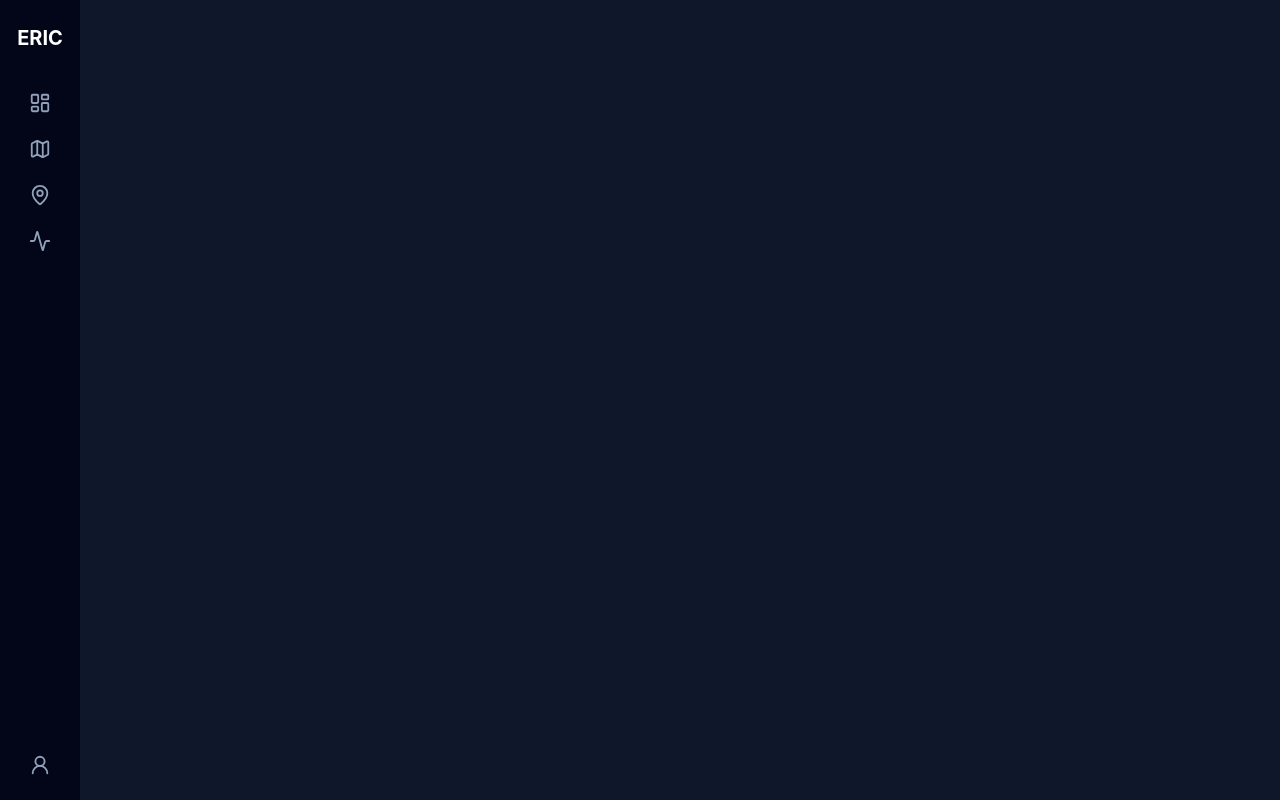
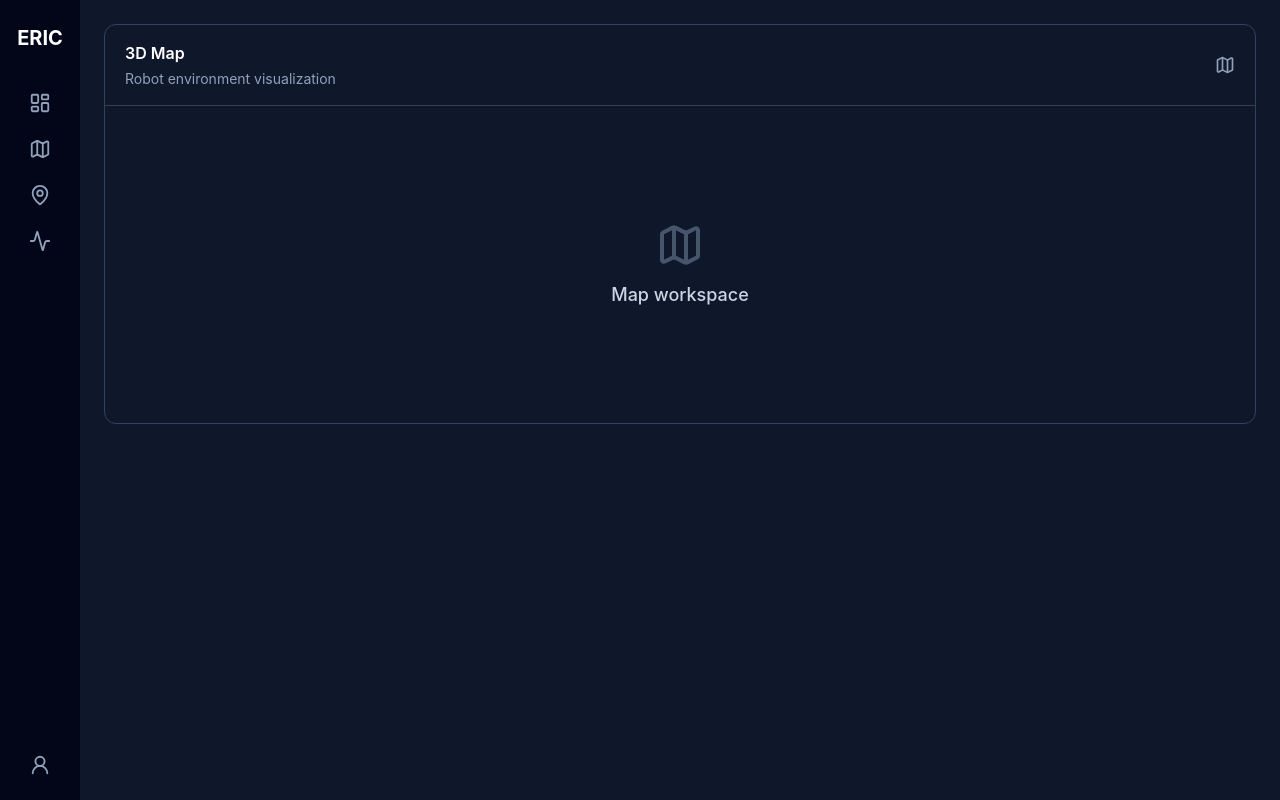
Before and after one commit to Deshrajparmar/FSD-Assignment, a React (Vite) app: page / in a window 1280 px wide. Built offline with nearby package versions, Linux system fonts and the light colour scheme.

Commit message:
MapCanvas component

```diff
--- a/src/App.jsx
+++ b/src/App.jsx
@@ -1,6 +1,7 @@
 
 import './App.css'
 import Sidebar from './components/Sidebar'
+import MapCanvas from './components/MapCanvas';
 function App() {
 
    return (
@@ -8,7 +9,7 @@ function App() {
       <Sidebar />
 
       <main className="flex-1 p-6 text-white">
-
+       <MapCanvas />
       </main>
     </div>
   );
--- /dev/null
+++ b/src/components/MapCanvas.jsx
@@ -0,0 +1,31 @@
+
+import { Map } from "lucide-react";
+
+function MapCanvas() {
+  return (
+    <section className="flex min-h-[400px] flex-1 flex-col overflow-hidden rounded-xl border border-slate-700 bg-slate-900">
+      <div className="flex items-center justify-between border-b border-slate-700 px-5 py-4">
+        <div>
+          <h2 className="font-semibold text-white">3D Map</h2>
+          <p className="mt-1 text-sm text-slate-400">
+            Robot environment visualization
+          </p>
+        </div>
+
+        <Map size={20} className="text-slate-400" />
+      </div>
+
+      <div className="flex flex-1 flex-col items-center justify-center gap-3 p-6 text-center">
+        <Map size={48} className="text-slate-600" />
+
+        <h3 className="text-lg font-medium text-slate-300">
+          Map workspace
+        </h3>
+
+
+      </div>
+    </section>
+  );
+}
+
+export default MapCanvas;
```
Also changed, not shown: src/components/StatusBar.jsx (deleted), 1 other file (tests, documents, lock files or other folders).
